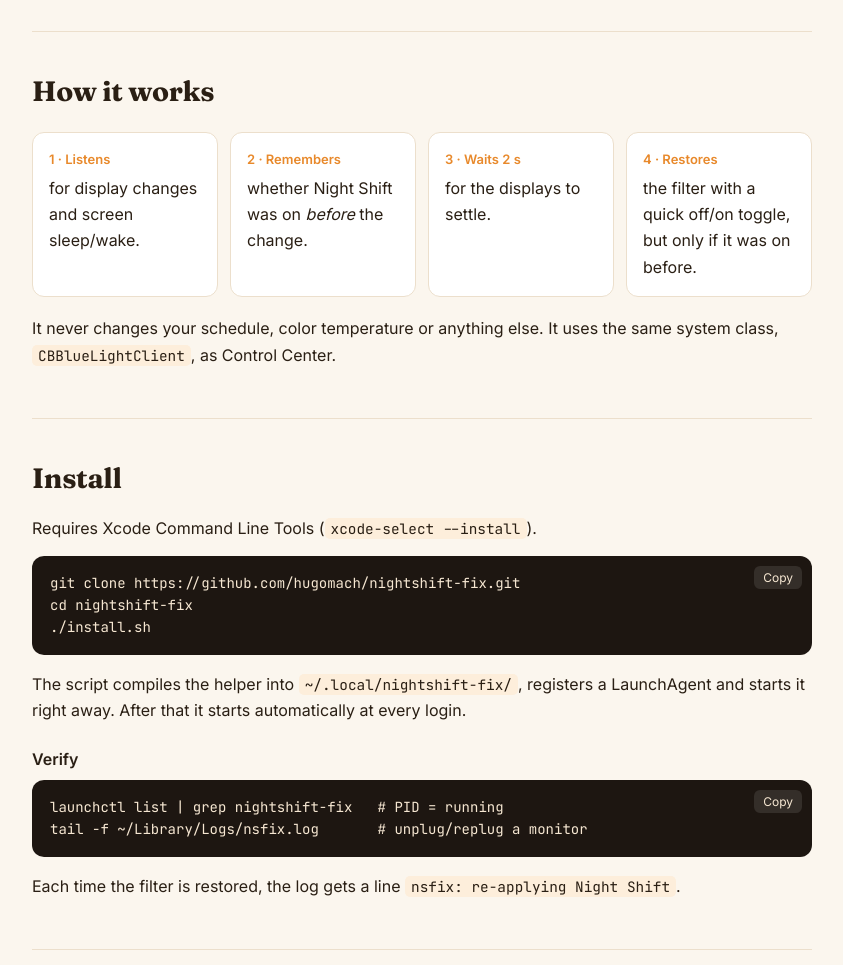
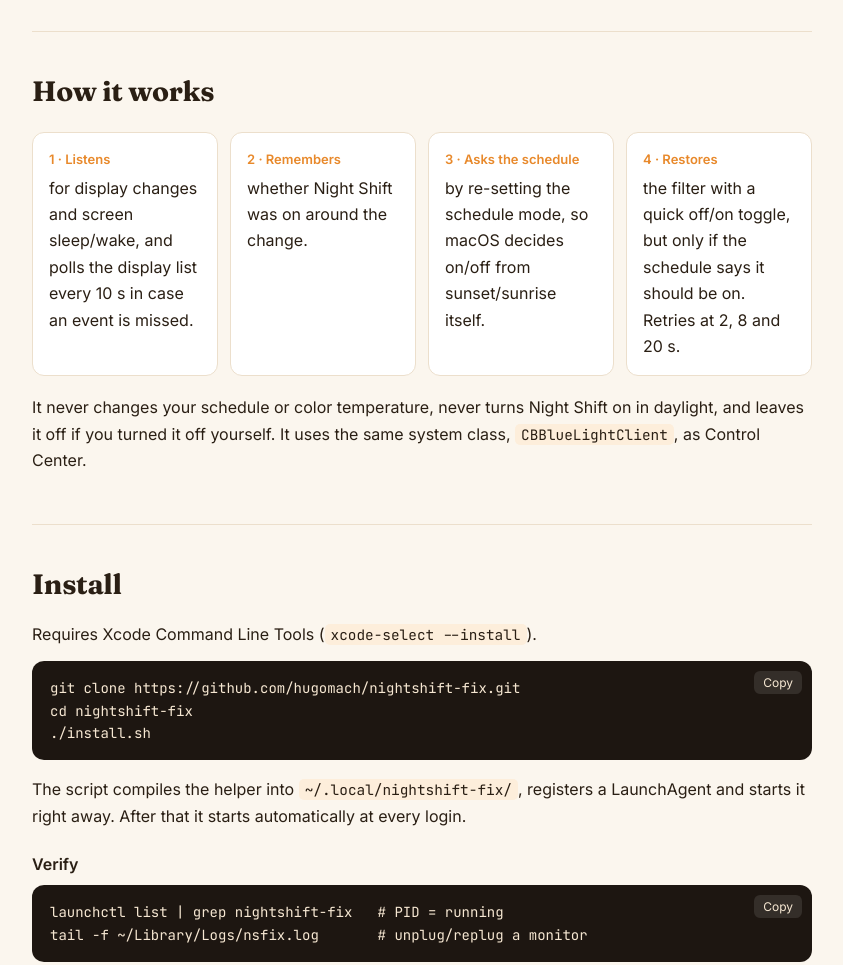
Before and after one commit to hugomach/nightshift-fix, a plain HTML site: page docs/index.html in a window 1280 px wide. Shown: the part 980-1945 px from the top of the page, without its empty margins (218-1061 px from the left). Drawn offline with Linux system fonts and the light colour scheme.

Commit message:
Follow the sunset schedule and catch missed display changes
- Re-set the schedule mode instead of forcing Night Shift on, so CoreBrightness
  decides on/off from sunset/sunrise. Fixes Night Shift turning on in daylight
  after the Mac slept through sunrise.
- Poll the display list every 10 s as a fallback for changes that deliver no
  event (e.g. unplugging a monitor while the screen is off).
- Run as an NSApplication for reliable workspace notifications; also listen
  for screen parameter changes.
- Retry at 2, 8 and 20 s after the last event.
- Run the LaunchAgent as Interactive instead of Background to avoid throttling.
- Update README and project page.

Co-Authored-By: Claude Opus 5.5 <noreply@anthropic.com>

```diff
--- a/docs/index.html
+++ b/docs/index.html
@@ -57,7 +57,7 @@ footer{padding:40px 0 60px;color:var(--muted);font-size:14px;text-align:center;b
 <body>
 <div class="wrap">
 <header>
-  <div class="badge">macOS · LaunchAgent · ~70 lines</div>
+  <div class="badge">macOS · LaunchAgent · ~130 lines</div>
   <h1>Night Shift that <em>stays on</em></h1>
   <p class="lead">Unplug a monitor or let the display sleep, and the warm filter is gone. Night Shift still says "on", but the screen has lost its warm tint. <b>nightshift-fix</b> brings it back automatically.</p>
   <div class="btns">
@@ -81,12 +81,12 @@ footer{padding:40px 0 60px;color:var(--muted);font-size:14px;text-align:center;b
 <section>
   <h2>How it works</h2>
   <div class="steps">
-    <div class="step"><b>1 · Listens</b>for display changes and screen sleep/wake.</div>
-    <div class="step"><b>2 · Remembers</b>whether Night Shift was on <i>before</i> the change.</div>
-    <div class="step"><b>3 · Waits 2 s</b>for the displays to settle.</div>
-    <div class="step"><b>4 · Restores</b>the filter with a quick off/on toggle, but only if it was on before.</div>
+    <div class="step"><b>1 · Listens</b>for display changes and screen sleep/wake, and polls the display list every 10 s in case an event is missed.</div>
+    <div class="step"><b>2 · Remembers</b>whether Night Shift was on around the change.</div>
+    <div class="step"><b>3 · Asks the schedule</b>by re-setting the schedule mode, so macOS decides on/off from sunset/sunrise itself.</div>
+    <div class="step"><b>4 · Restores</b>the filter with a quick off/on toggle, but only if the schedule says it should be on. Retries at 2, 8 and 20 s.</div>
   </div>
-  <p style="margin-top:18px">It never changes your schedule, color temperature or anything else. It uses the same system class, <code>CBBlueLightClient</code>, as Control Center.</p>
+  <p style="margin-top:18px">It never changes your schedule or color temperature, never turns Night Shift on in daylight, and leaves it off if you turned it off yourself. It uses the same system class, <code>CBBlueLightClient</code>, as Control Center.</p>
 </section>
 
 <section id="install">
@@ -128,7 +128,7 @@ rm -rf ~/.local/nightshift-fix ~/Library/Logs/nsfix.log</pre>
   <h3>Does the log grow forever?</h3>
   <p>It isn't rotated automatically, but it's tiny: one ~80‑byte line per event, roughly 0.5 MB a year even with heavy use. Delete it any time with <code>rm ~/Library/Logs/nsfix.log</code>.</p>
   <h3>The filter still disappears</h3>
-  <p>Check that the helper is running and look at the log. If your monitor wakes slowly, increase the <code>2 * NSEC_PER_SEC</code> delay in <code>src/nsfix.m</code> and run <code>./install.sh</code> again.</p>
+  <p>Check that the helper is running and look at the log. If your monitor wakes slowly, add a longer delay to the <code>@[@2, @8, @20]</code> retry list in <code>src/nsfix.m</code> and run <code>./install.sh</code> again.</p>
   <h3>The screen flickers briefly</h3>
   <p>That's expected. The quick off/on toggle is what restores the filter.</p>
   <h3>It stopped working after a macOS update</h3>
```
Also changed, not shown: 4 other files.
